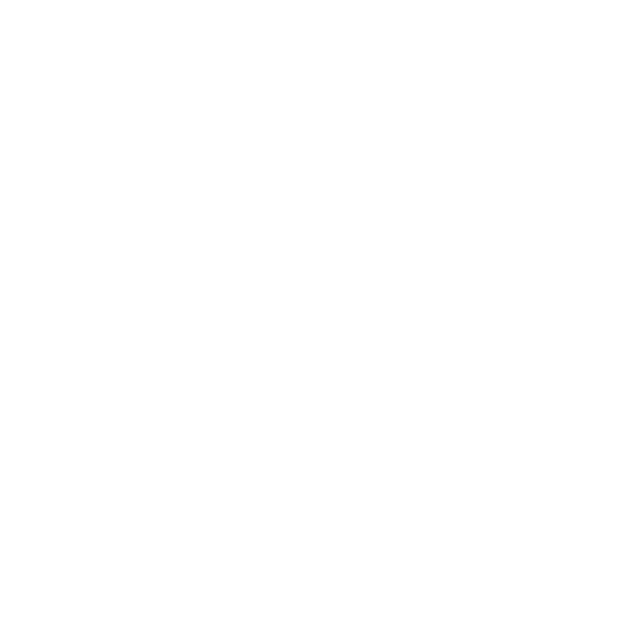
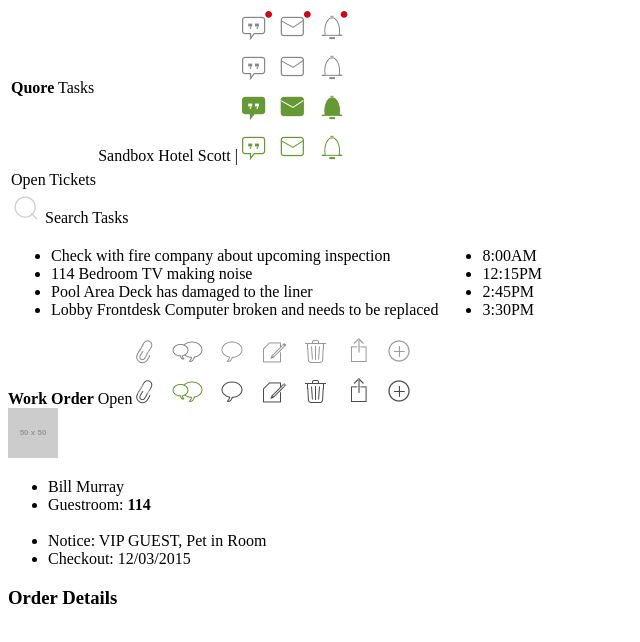
Before and after one commit to thatknitter/Quore_code_test, a website: page index.html in a window 1280 px wide. Shown: the whole page, without its empty margins (0-640 px from the left). Drawn offline with Linux system fonts and the light colour scheme; placeholder pictures from the web are drawn by us.

Commit message:
more html

```diff
--- a/index.html
+++ b/index.html
@@ -1,5 +1,5 @@
 <!doctype html>
-<html lang="en-US">
+<html lang="en-US" xmlns="http://www.w3.org/1999/html">
 <head>
     <meta charset="utf-8">
     <meta http-equiv="X-UA-Compatible" content="IE=edge">
@@ -9,7 +9,56 @@
 </head>
 <body>
 <nav>
+    <table>
+        <tr>
+            <td class="left"><strong>Quore</strong> Tasks</td>
+            <td class="right">Sandbox Hotel <span class="name">Scott</span> | <img src="img/icon-header.png"></td>
+        </tr>
+    </table>
+</nav>
+    <table>
 
-</nav>
+        <tr>
+            <td class="left">Open Tickets</td>
+        </tr>
+        <tr>
+            <td class="left"><img src="img/icon-search.png"> Search Tasks</td>
+        </tr>
+        <tr class="tasks">
+            <td class="task"><ul>
+                <li>Check with fire company about upcoming inspection</li>
+                <li>114 Bedroom TV making noise</li>
+                <li>Pool Area Deck has damaged to the liner</li>
+                <li>Lobby Frontdesk Computer broken and needs to be replaced</li>
+            </ul></td>
+            <td class="time">
+                <ul>
+                    <li>8:00AM</li>
+                    <li>12:15PM</li>
+                    <li>2:45PM</li>
+                    <li>3:30PM</li>
+                </ul>
+            </td>
+        </tr>
+    </table>
+<div id="modal">
+    <div class="topBar">
+        <tr>
+            <strong>Work Order</strong> Open <img src="img/icon-subnavi.png">
+        </tr>
+    </div>
+    <div class="orderDets">
+        <img src="http://placehold.it/50x50">
+            <ul>
+                <li>Bill Murray</li>
+                <li>Guestroom: <strong>114</strong></li></br>
+                <li>Notice: VIP GUEST, Pet in Room</li>
+                <li>Checkout: 12/03/2015</li>
+            </ul>
+    </div>
+    <table>
+        <h3>Order Details</h3>
+    </table>
+</div>
 </body>
 </html>
```
